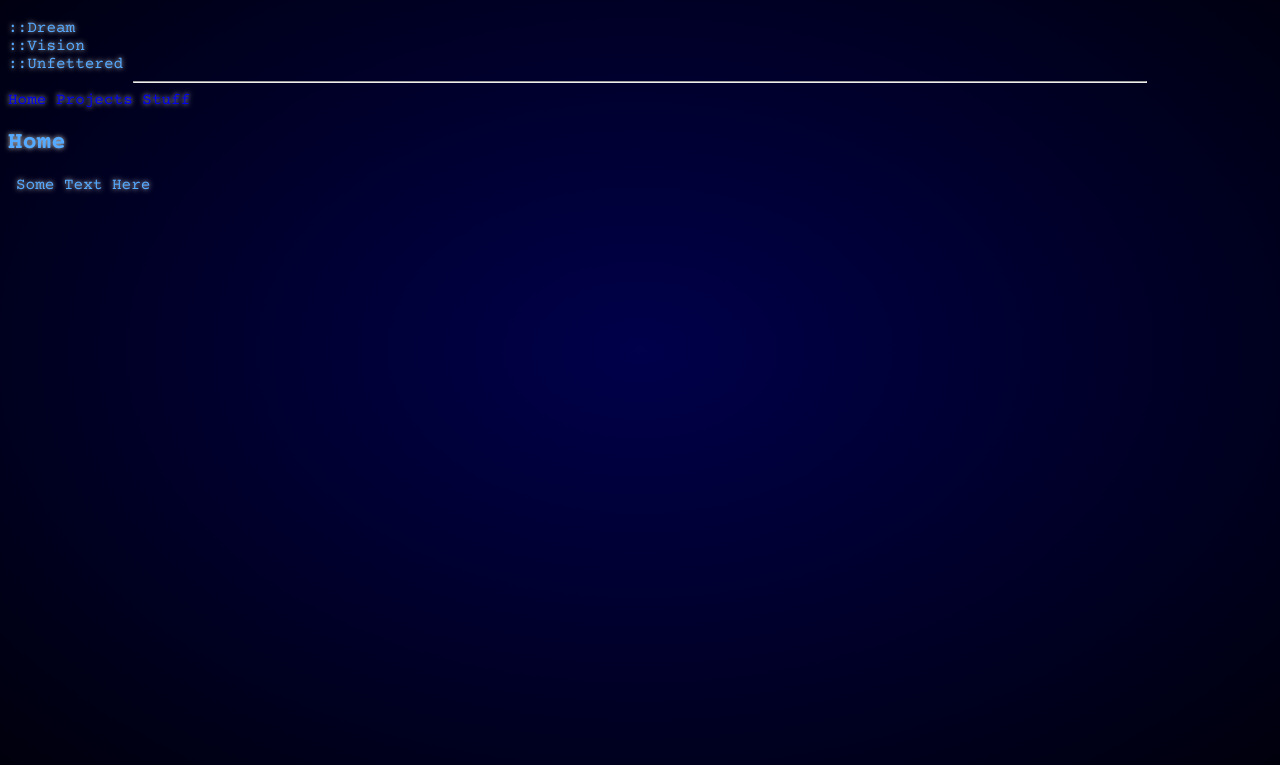
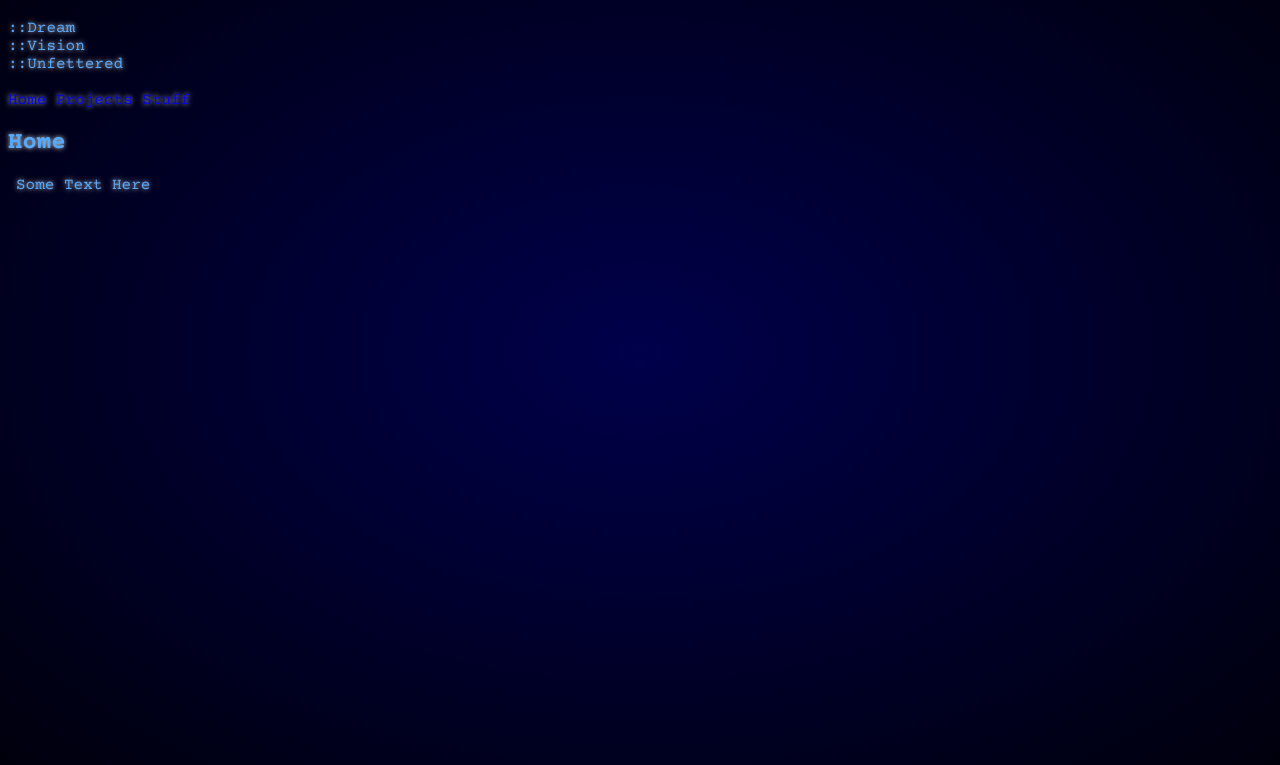
Before and after one commit to ninjacm/web, a plain HTML site: page index.html in a window 1280 px wide. Shown: the part 64-829 px from the top of the page. Drawn offline with nearby package versions, Linux system fonts and the light colour scheme.

Commit message:
Replace hr with br for improved layout
Replaced hr tag with br tag for spacing.

```diff
--- a/index.html
+++ b/index.html
@@ -20,7 +20,7 @@
 
     <div class="freeH">Unfettered<p class="unfettered">Mind and Spirit Unfettered</p>
     </div>
-    <hr width="80%" align="center">
+    <br />
     <div class="menu">
         <a href="index.html" class="home">
             Home
```
